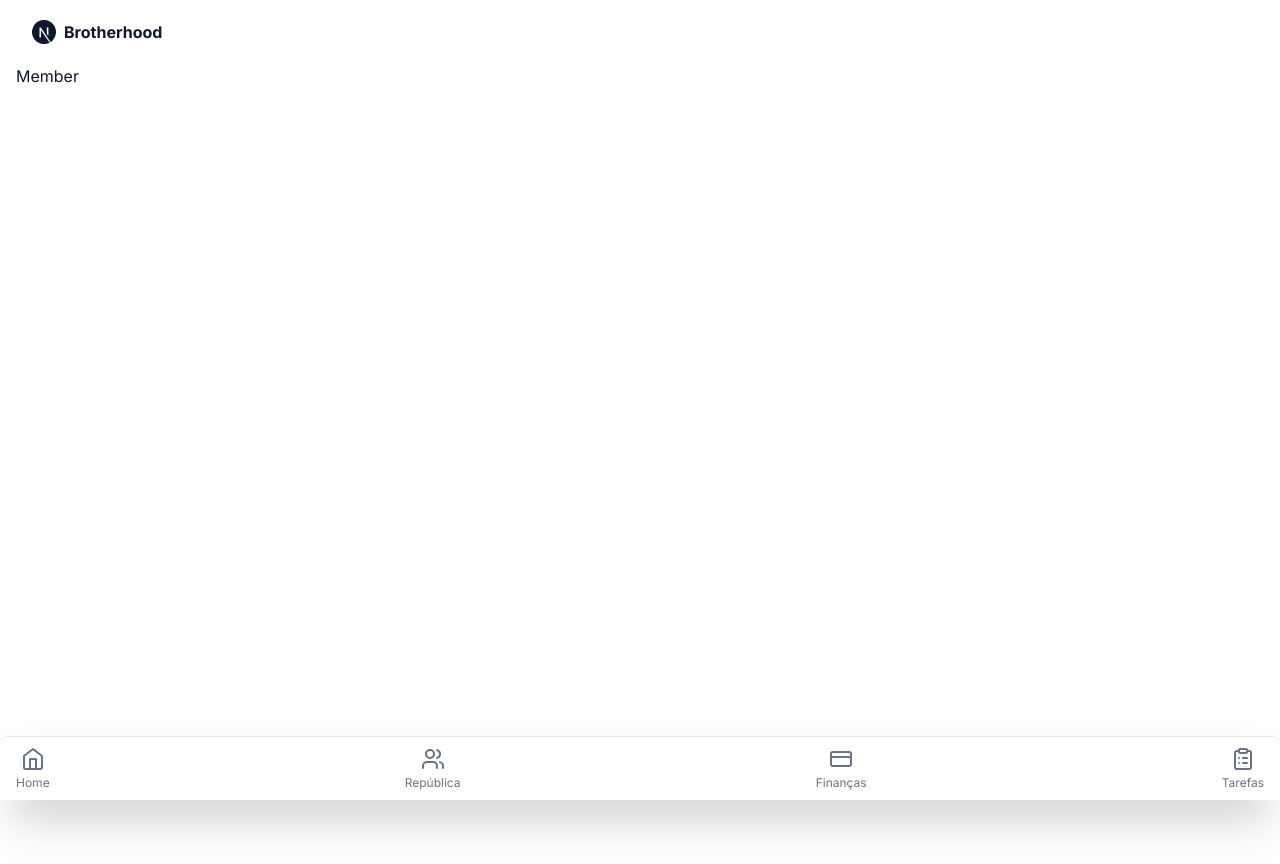
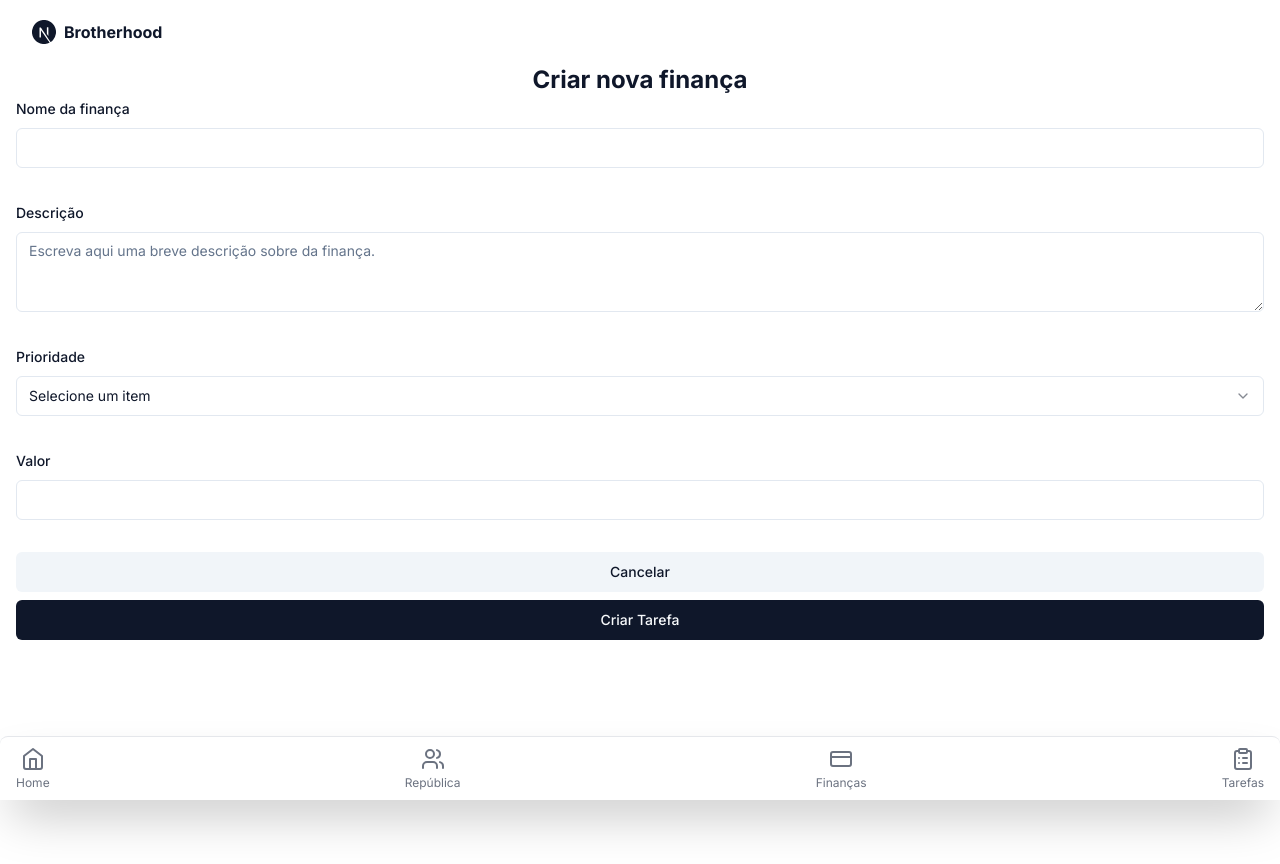
Before and after one commit to brotherhood-br/frontend, a Next.js app: page /financas/criar in a window 1280 px wide. Built offline with nearby package versions, Linux system fonts and the light colour scheme.

Commit message:
Finance creation page created

```diff
--- /dev/null
+++ b/app/financas/criar/page.tsx
@@ -0,0 +1,159 @@
+"use client"
+
+import Link from "next/link"
+import { zodResolver } from "@hookform/resolvers/zod"
+import { useForm, useWatch } from "react-hook-form"
+import { z } from "zod"
+
+import { getNameInitials } from "@/lib/utils"
+import { useAuth } from "@/hooks/useAuth"
+import { Avatar, AvatarFallback, AvatarImage } from "@/components/ui/avatar"
+import { Button } from "@/components/ui/button"
+import {
+  Form,
+  FormControl,
+  FormField,
+  FormItem,
+  FormLabel,
+  FormMessage,
+} from "@/components/ui/form"
+import { Input } from "@/components/ui/input"
+import {
+  Select,
+  SelectContent,
+  SelectItem,
+  SelectTrigger,
+  SelectValue,
+} from "@/components/ui/select"
+import { Textarea } from "@/components/ui/textarea"
+import { Icons } from "@/components/icons"
+
+const financeFormSchema = z.object({
+  name: z
+    .string()
+    .min(3, {
+      message: "Nome deve ter no mínimo 3 caracteres",
+    })
+    .max(255, {
+      message: "Nome deve ter no máximo 255 caracteres",
+    }),
+  description: z.string().min(3, {
+    message: "Descrição deve ter no mínimo 3 caracteres",
+  }),
+  priority: z.enum(["HIGH", "MEDIUM", "LOW"], {
+    required_error: "Tipo de ta é obrigatório",
+  }),
+  value: z.string().refine((value) => value !== "", {
+    message: "Capacidade deve possuir um valor",
+  }),
+})
+
+type FinanceFormValues = z.infer<typeof financeFormSchema>
+
+export interface FinanceFormProps {
+  defaultValues?: FinanceFormValues
+  onSubmit: (data: FinanceFormValues) => void
+}
+
+export default function BrotherhoodCreateFinance({
+  onSubmit,
+}: FinanceFormProps) {
+  const form = useForm<FinanceFormValues>({
+    defaultValues: {
+      name: "",
+      description: "",
+      value: "",
+    },
+    resolver: zodResolver(financeFormSchema),
+  })
+
+  const { isSubmitting } = form.formState
+
+  return (
+    <div>
+      <h1 className="text-center text-2xl font-bold">Criar nova finança</h1>
+      <Form {...form}>
+        <form onSubmit={form.handleSubmit(onSubmit)} className="mb-8 space-y-8">
+          <FormField
+            control={form.control}
+            name="name"
+            render={({ field }) => (
+              <FormItem>
+                <FormLabel>Nome da finança</FormLabel>
+                <FormControl>
+                  <Input placeholder="" {...field} />
+                </FormControl>
+                <FormMessage />
+              </FormItem>
+            )}
+          />
+          <FormField
+            control={form.control}
+            name="description"
+            render={({ field }) => (
+              <FormItem>
+                <FormLabel>Descrição</FormLabel>
+                <FormControl>
+                  <Textarea
+                    placeholder="Escreva aqui uma breve descrição sobre da finança."
+                    {...field}
+                  />
+                </FormControl>
+                <FormMessage />
+              </FormItem>
+            )}
+          />
+          <FormField
+            control={form.control}
+            name="priority"
+            render={({ field }) => (
+              <FormItem>
+                <FormLabel>Prioridade</FormLabel>
+                <Select
+                  onValueChange={field.onChange}
+                  defaultValue={field.value}
+                >
+                  <FormControl>
+                    <SelectTrigger>
+                      <SelectValue placeholder="Selecione um item" />
+                    </SelectTrigger>
+                  </FormControl>
+                  <SelectContent>
+                    <SelectItem value="HIGH">Alta</SelectItem>
+                    <SelectItem value="MEDIUM">Média</SelectItem>
+                    <SelectItem value="LOW">Baixa</SelectItem>
+                  </SelectContent>
+                </Select>
+                <FormMessage />
+              </FormItem>
+            )}
+          />
+          <FormField
+            control={form.control}
+            name="value"
+            render={({ field }) => (
+              <FormItem>
+                <FormLabel>Valor</FormLabel>
+                <FormControl>
+                  <Input placeholder="" {...field} />
+                </FormControl>
+                <FormMessage />
+              </FormItem>
+            )}
+          />
+          <div className="space-y-2 pb-8">
+            <Link href="/republica">
+              <Button className="mt-auto w-full" variant="secondary">
+                Cancelar
+              </Button>
+            </Link>
+            <Button className="w-full" type="submit">
+              {isSubmitting ? <Icons.spinner className="animate-spin" /> : null}
+              Criar Tarefa
+            </Button>
+          </div>
+        </form>
+      </Form>
+    </div>
+  )
+}
```
Also changed, not shown: 3 other files (tests, documents, lock files or other folders).
